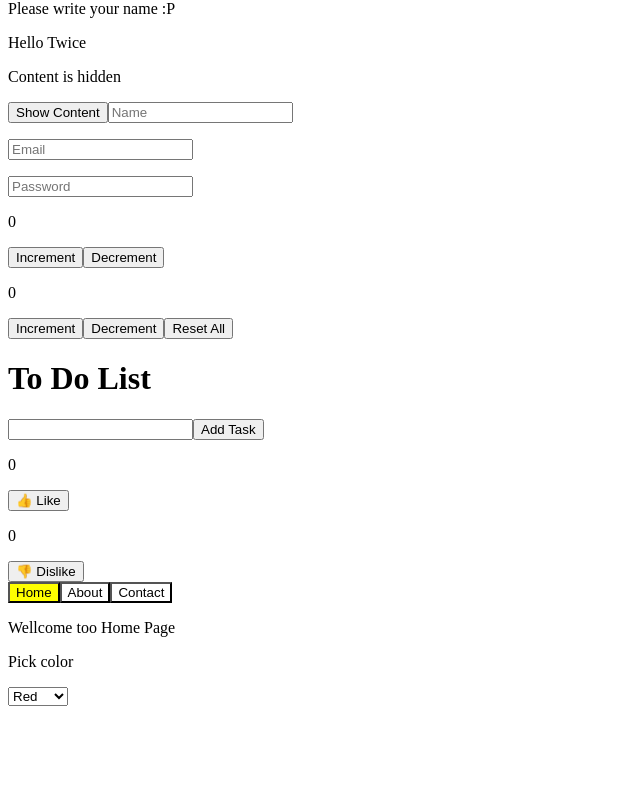
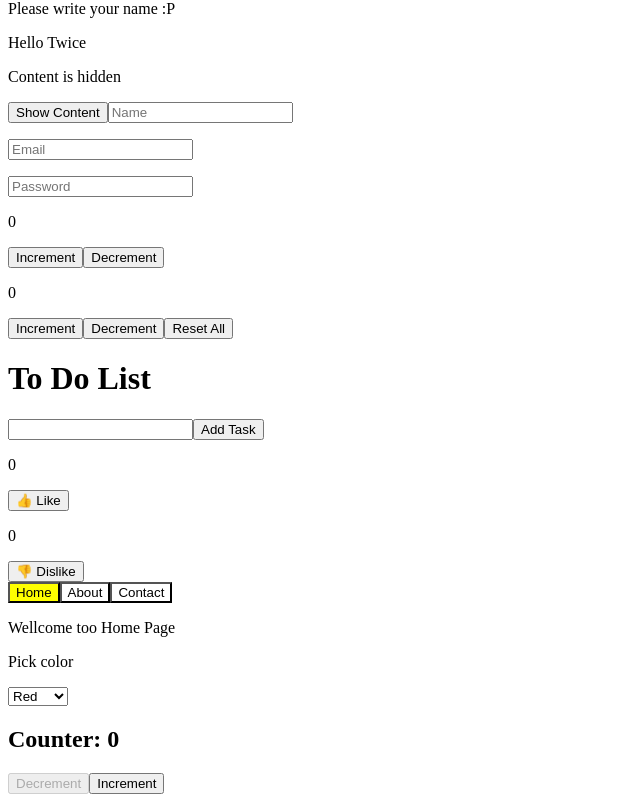
Before and after one commit to dncworking/JSX_useState, a React (Vite) app: page / in a window 1280 px wide. Shown: the part 229-1031 px from the top of the page, without its empty margins (0-640 px from the left). Before the commit the page ends 943 px from the top, so only its background shows below. Built offline with nearby package versions, Linux system fonts and the light colour scheme.

Commit message:
Eleven.jsx / work done

```diff
--- a/src/App.jsx
+++ b/src/App.jsx
@@ -12,6 +12,7 @@ import Seven from "./Seven";
 import Eight from "./Eight";
 import Nine from "./Nine";
 import Ten from "./Ten";
+import Eleven from "./Eleven";
 
 function App() {
   const [count, setCount] = useState(0);
@@ -28,6 +29,7 @@ function App() {
       <Eight />
       <Nine />
       <Ten />
+      <Eleven />
     </>
   );
 }
--- /dev/null
+++ b/src/Eleven.jsx
@@ -0,0 +1,23 @@
+import { useState } from "react";
+
+function Eleven() {
+  const [count, setCount] = useState(0);
+
+  return (
+    <div>
+      <h2>Counter: {count}</h2>
+
+      <button onClick={() => setCount(count - 1)} disabled={count <= 0}>
+        Decrement
+      </button>
+
+      <button onClick={() => setCount(count + 1)} disabled={count >= 10}>
+        Increment
+      </button>
+
+      {count >= 10 && <p style={{ color: "red" }}>Pasiektas limitas!</p>}
+    </div>
+  );
+}
+
+export default Eleven;
```
